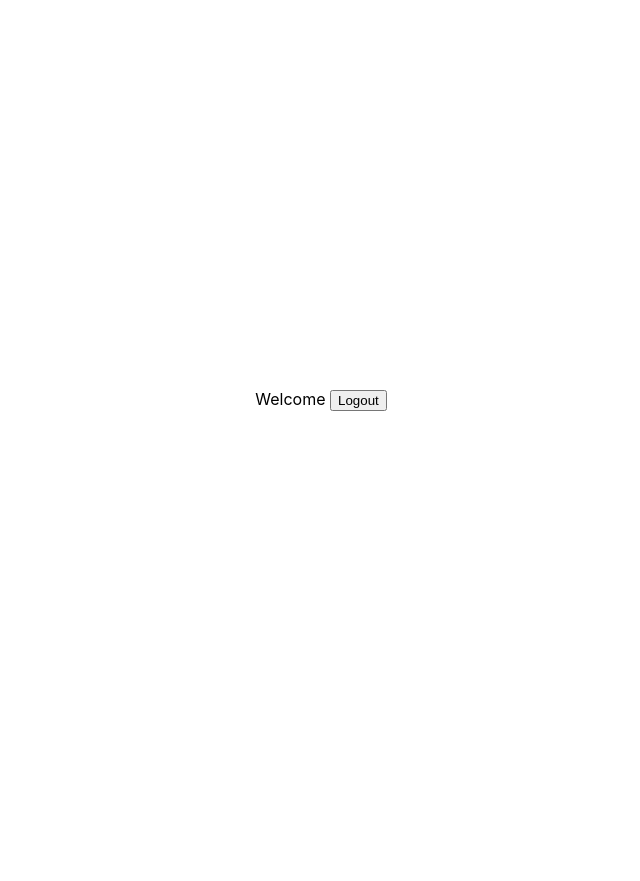
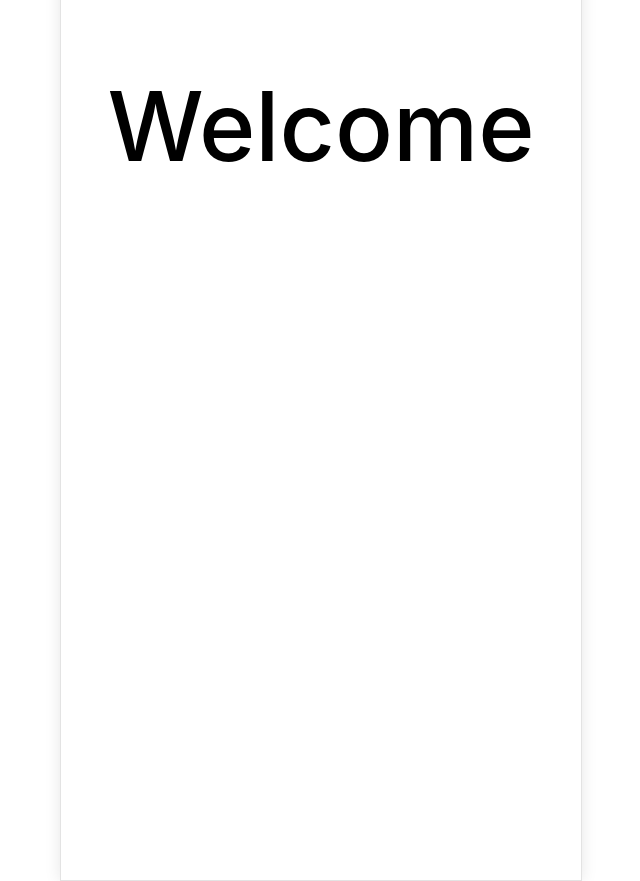
Before and after one commit to Marion-H/login-form, a React (Create React App) app: page /welcome in a window 1280 px wide. Shown: the whole page, without its empty margins (319-959 px from the left). Before the commit the page ends 800 px from the top, so only its background shows below. Built offline with nearby package versions, Linux system fonts and the light colour scheme.

Commit message:
add style to button logout

```diff
--- a/src/components/Home.jsx
+++ b/src/components/Home.jsx
@@ -1,7 +1,11 @@
 import { useDispatch, useSelector } from "react-redux";
 import { useHistory } from "react-router-dom";
+import { BiLogOut } from "react-icons/bi";
+
 import { notifySuccess } from "./common/toastifyFunction";
 import { LOGOUT } from "./store/action/actionType";
+
+import "./scss/welcome.scss";
 
 function Home() {
   const dispatch = useDispatch();
@@ -19,9 +23,11 @@ function Home() {
   };
   const name = useSelector((state) => state.admin.name);
   return (
-    <div className="">
-      Welcome {name}
-      <button onClick={() => isLogout()}>Logout</button>
+    <div className="welcome">
+      <button className="buttonLogout" onClick={() => isLogout()}>
+        <BiLogOut />
+      </button>
+      <h1 className="titleWelcome">Welcome {name}</h1>
     </div>
   );
 }
--- /dev/null
+++ b/src/components/scss/welcome.scss
@@ -0,0 +1,32 @@
+.welcome {
+    width: 500px;
+    height: 800px;
+    border: 1px solid #e3e3e3;
+    box-shadow: 0px 0px 15px rgba(0, 0, 0, 0.1);
+    padding: 150px 10px 10px 10px;
+    // display: flex;
+    position: relative;
+
+    .buttonLogout {
+        width: 43px;
+        height: 43px;
+        background: linear-gradient(180deg, #f5d355 0%, #f57d25 100%);
+        border-radius: 100%;
+        border-style: none;
+        color: white;
+        position: absolute;
+        right: 10px;
+        top: 10px;
+        font-size: 25px;
+    }
+    .titleWelcome {
+        font-size: 96px;
+        font-weight: 500;
+        line-height: 112px;
+        margin: auto;
+        // height: 90px;
+        // width: 232px;
+        padding-bottom: 23px;
+        text-align: center;
+    }
+}
```
